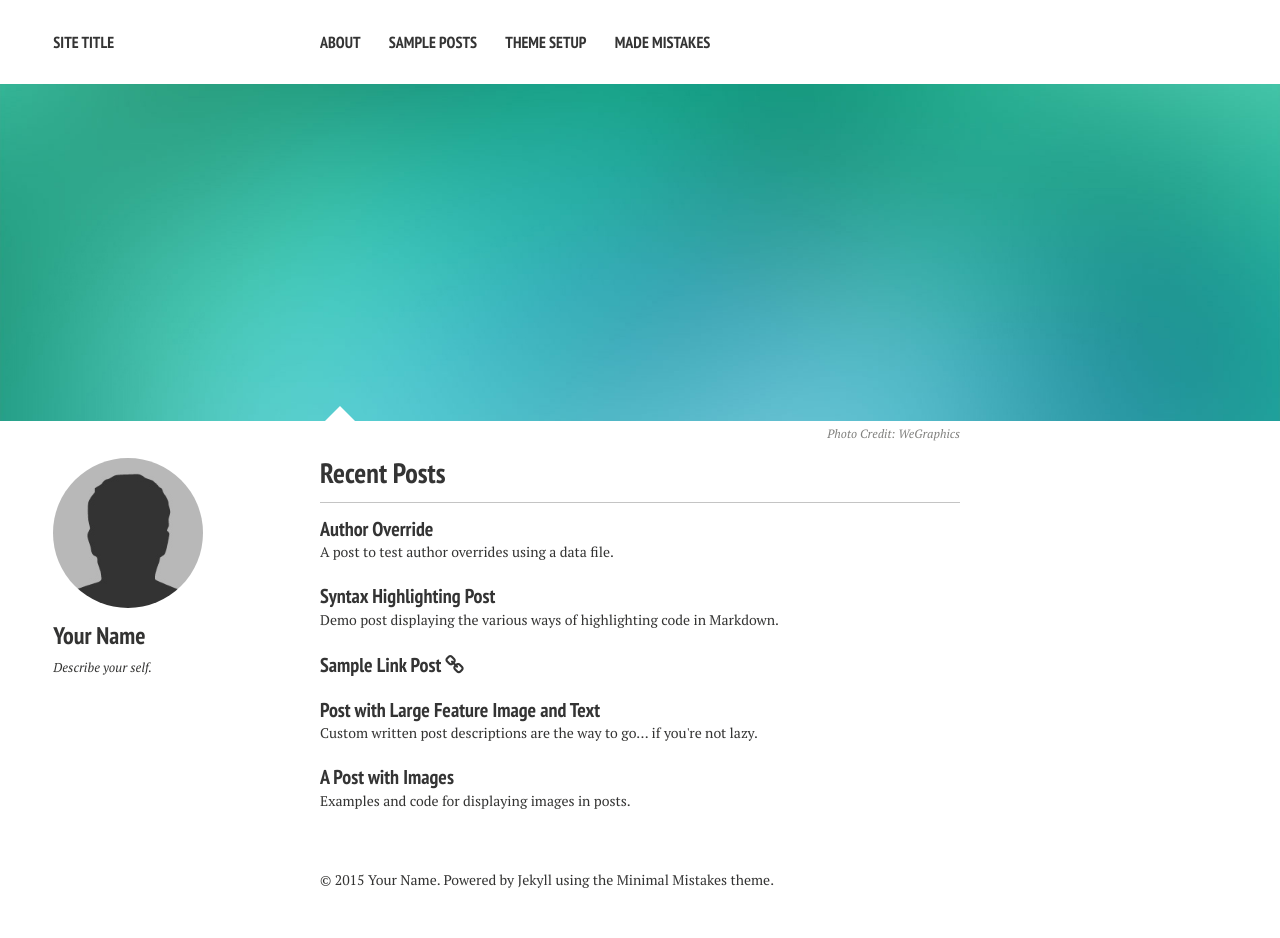
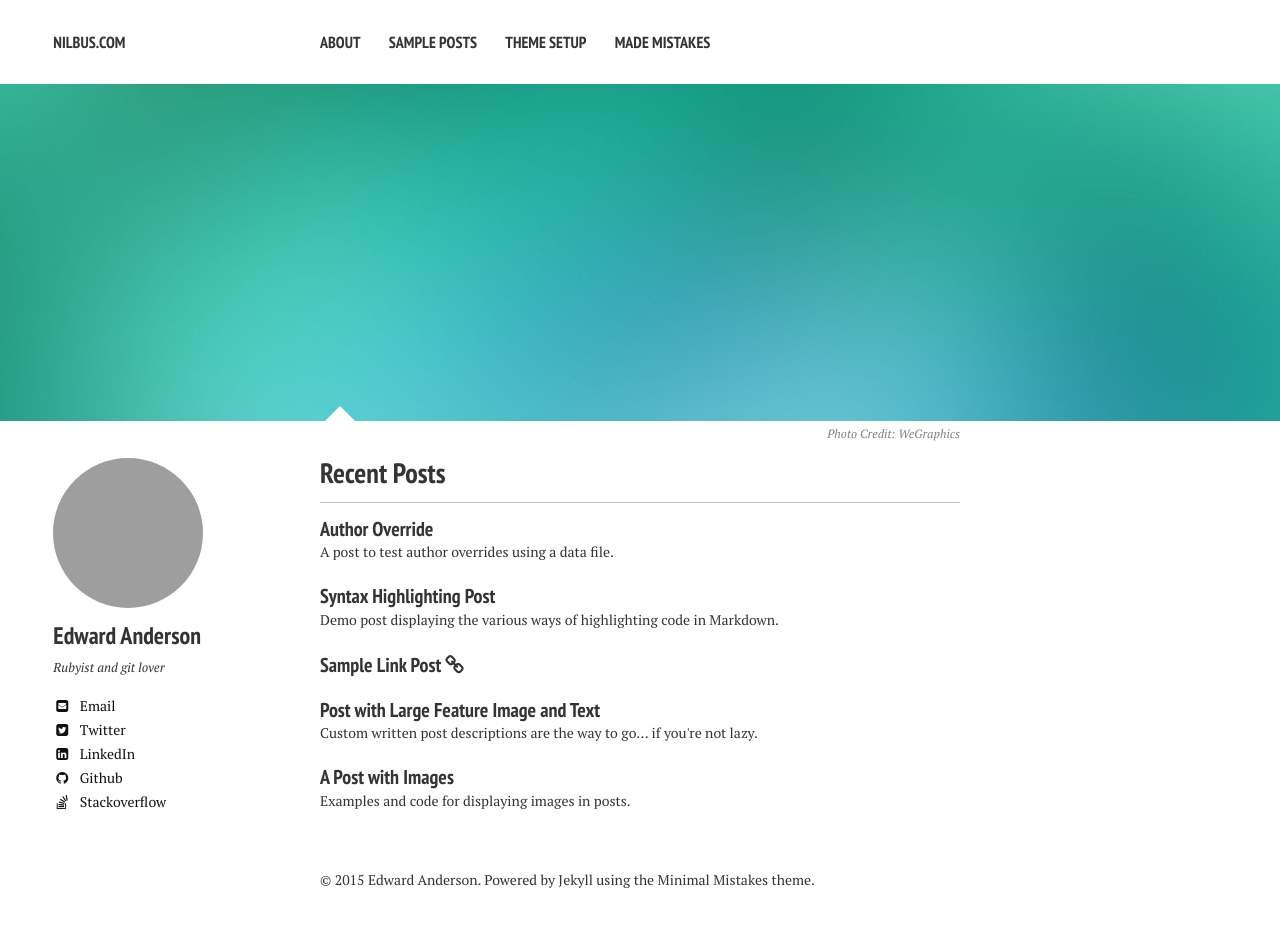
Before and after one commit to nilbus/blog.nilbus.com, a Jekyll site: the page built from index.md, in a window 1280 px wide. Built offline with Jekyll 4.4.1, drawn with Linux system fonts in a browser that asks for light colours; nearby versions of some CDN libraries; grey boxes are pictures that could not be loaded.

Commit message:
Initial configuration

```diff
--- a/_config.yml
+++ b/_config.yml
@@ -1,8 +1,8 @@
 # Site wide configuration
 
-title:            Site Title
-locale:           en_US
-url:
+title:  nilbus.com
+locale: en_US
+url: /nilbus.com
 
 
 # Jekyll configuration
@@ -26,23 +26,23 @@ kramdown:
 
 # Site owner
 owner:
-  name: Your Name
-  avatar: bio-photo.jpg
-  bio: "Describe your self."
-  email:
-  disqus-shortname:
-  twitter: #username
-  facebook: #username
+  name: Edward Anderson
+  avatar: https://en.gravatar.com/userimage/2654461/28340133974921c7fc852219d8b6a039.jpg?size=200
+  bio: "Rubyist and git lover"
+  email: nilbus@nilbus.com
+  disqus-shortname: nilbus
+  twitter: nilbus
+  facebook:
   google:
-    plus: #username
-    analytics:
+    plus:
+    analytics: UA-3340860-1
     verify:
     ad-client:
     ad-slot:
   bing-verify:
-  github: #username
-  stackoverflow: #123456/username   from a "http://stackoverflow.com/users/123456/username" link
-  linkedin: #username
+  github: nilbus
+  stackoverflow: 87298/nilbus
+  linkedin: nilbus
   xing: #username
   instagram: #username
   lastfm: #username
```
